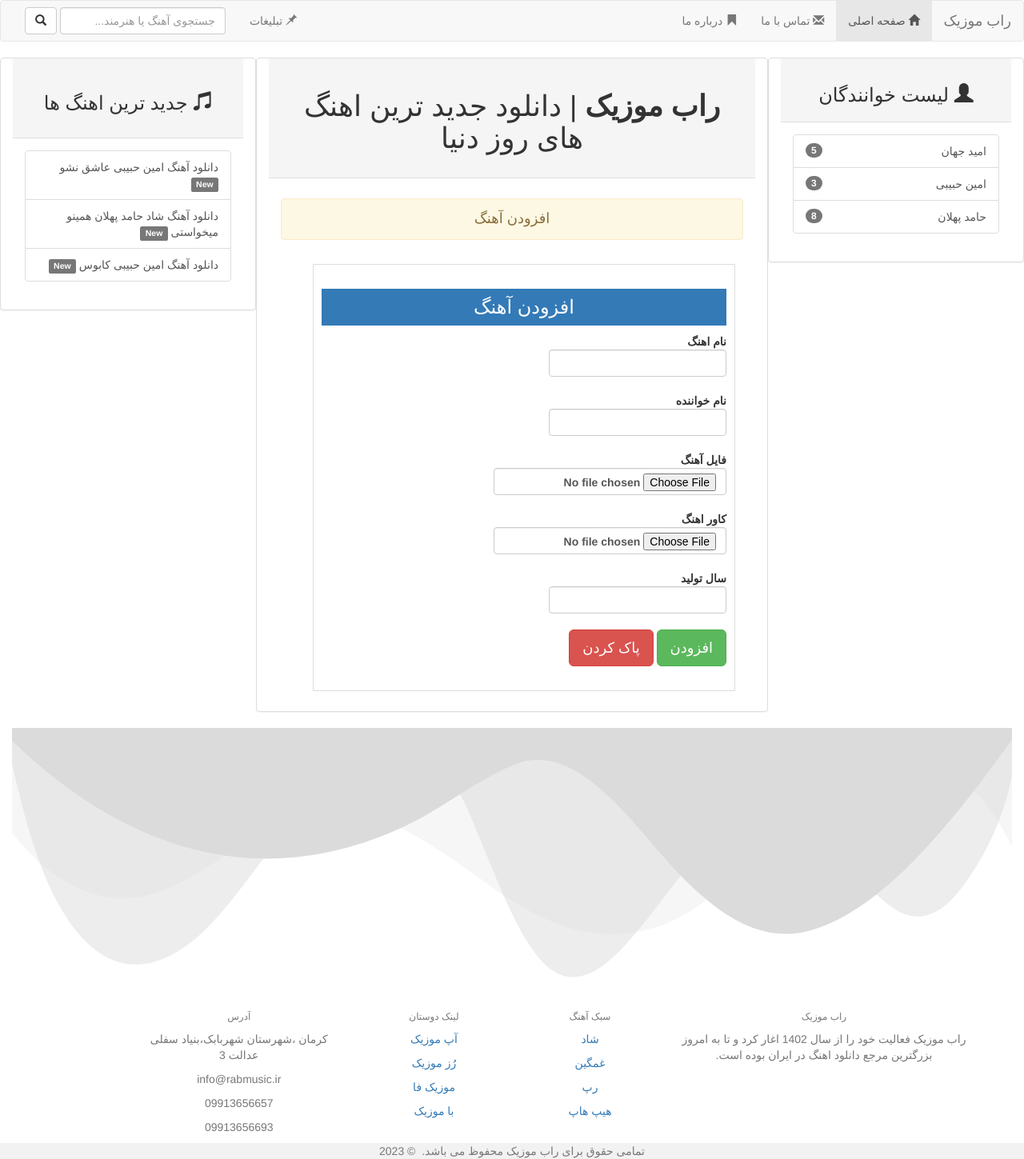
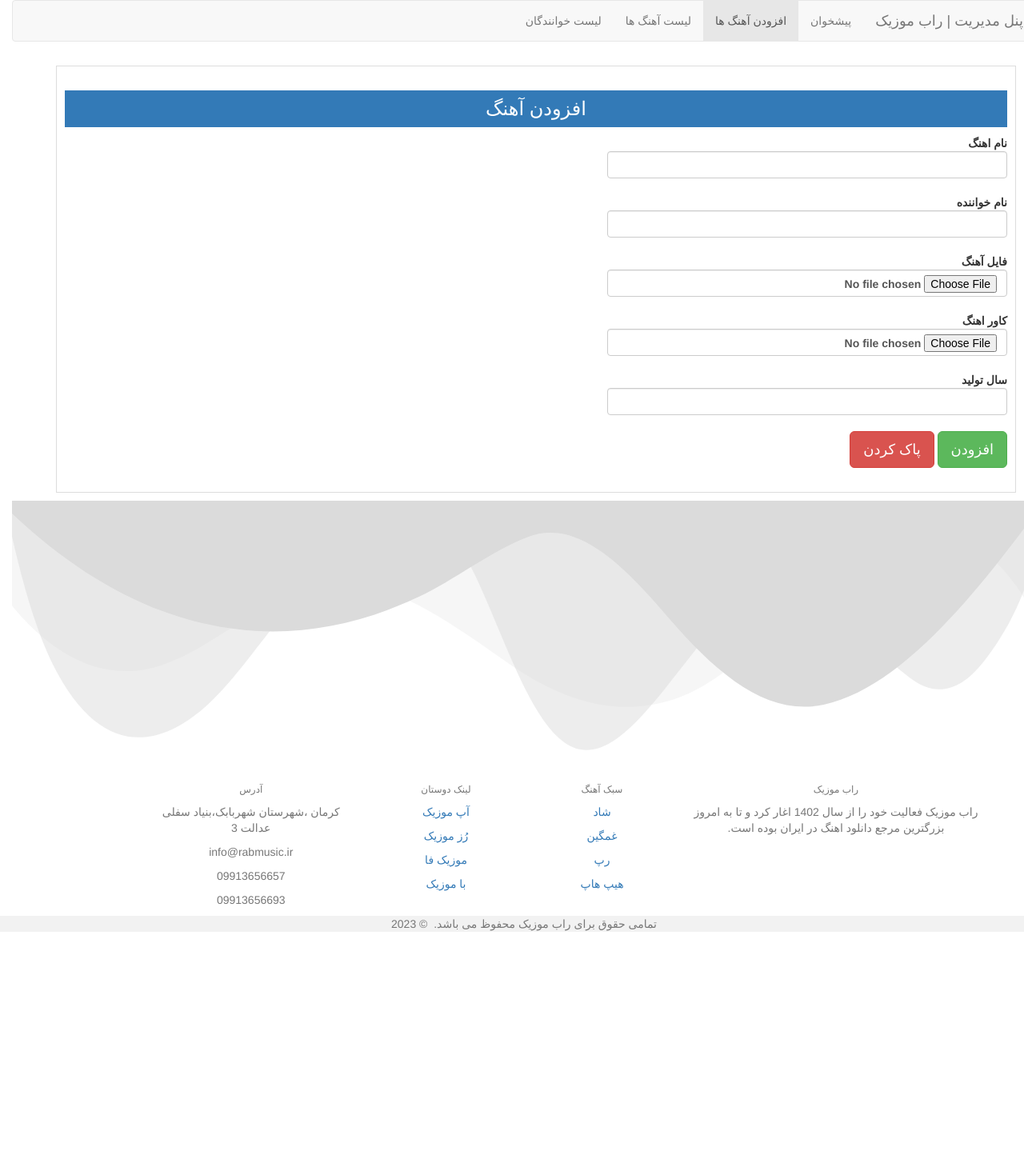
Before and after one commit to he3amkamyar/rabmusic, a PHP site: page /admin/add-music.php in a window 1280 px wide. Shown: the whole page at 80% size. After the commit the page ends 1165 px from the top, so only its background shows below. Run offline with PHP 8.4, Linux system fonts and the light colour scheme.

Commit message:
upgrade admin panel

```diff
--- a/admin/add-music.php
+++ b/admin/add-music.php
@@ -1,4 +1,5 @@
 <?php
+session_start();
 include ('../config/config.php');
 $url = $_SERVER['HTTP_HOST'].$_SERVER['REQUEST_URI'];
 ?>
@@ -6,10 +7,11 @@ $url = $_SERVER['HTTP_HOST'].$_SERVER['REQUEST_URI'];
 <html dir="rtl" lang="fa">
 <head>
     <meta charset="UTF-8">
-    <meta name="viewport" content="width=device-width, user-scalable=no, initial-scale=1.0, maximum-scale=1.0, minimum-scale=1.0">
+    <meta name="viewport" content="width=device-width, initial-scale=1.0">
     <meta http-equiv="X-UA-Compatible" content="ie=edge">
     <title>راب موزیک | دانلود اهنگ ،اهنگ شاد،اهنگ خارجی،اهنگ عروسی،اهنگ ایرانی،دانلود اهنگ شاد</title>
     <meta property="og:title" content=" موزیک جدید، دانلود موزیک ،اهنگ شاد،موزیک خارجی،آهنگ عروسی،اهنگ ایرانی،دانلود آهنگ شاد عروسی" />
+    <meta property="og:keywords" content=" موزیک جدید، دانلود موزیک ،اهنگ شاد،موزیک خارجی،آهنگ عروسی،اهنگ ایرانی،دانلود آهنگ شاد عروسی" />
     <meta property="og:description" content="دانلود جدید ترین اهنگ های روز دنیا" />
     <meta property="og:url" content="<?php echo $url; ?>" />
     <meta property="og:locale" content="fa" />
@@ -18,6 +20,28 @@ $url = $_SERVER['HTTP_HOST'].$_SERVER['REQUEST_URI'];
     <link rel="stylesheet" href="../css/index-style.css"/>
     <script src="../js/jquery.js"></script>
     <script src="../js/bootstrap.js"></script>
+    <style>
+        body
+        {
+            overflow: paged-y;
+        }
+        #sing
+        {
+            display: none;
+        }
+        @media only screen and (max-width : 769px)
+        {
+            #singer {
+                display: none;
+            }
+        }
+        @media only screen and (max-width: 768px){
+            #sing
+            {
+                display: block;
+            }
+        }
+    </style>
 </head>
 <body>
 <div class="container-fluid">
@@ -30,51 +54,19 @@ $url = $_SERVER['HTTP_HOST'].$_SERVER['REQUEST_URI'];
                         <span class="icon-bar"></span>
                         <span class="icon-bar"></span>
                     </button>
-                    <a class="navbar-brand" href="#">راب موزیک</a>
+                    <a class="navbar-brand" href="#">پنل مدیریت | راب موزیک</a>
                 </div>
                 <div class="collapse navbar-collapse" id="myNavbar">
                     <ul class="nav navbar-nav">
-                        <li class="active"><a href="#"><span class="glyphicon glyphicon-home"></span> صفحه اصلی </a></li>
-                        <li><a href="#"><span class="glyphicon glyphicon-envelope"></span> تماس با ما </a></li>
-                        <li><a href="#"><span class="glyphicon glyphicon-bookmark"></span>  درباره ما</a></li>
-                    </ul>
-                    <ul class="nav navbar-nav navbar-right">
-                        <li><a href="#"><span class="glyphicon glyphicon-pushpin"></span> تبلیغات </a></li>
-                        <li>
-                            <form class="navbar-form navbar-left" action="/action_page.php">
-                                <div class="form-group">
-                                    <input type="text" class="form-control" placeholder="جستجوی آهنگ یا هنرمند...">
-                                </div>
-                                <button type="submit" class="btn btn-default"><span class=" 	glyphicon glyphicon-search"></span></button>
-                            </form>
-                        </li>
+                        <li><a href="#"> پیشخوان </a></li>
+                        <li class="active"><a href="add-music.php"> افزودن آهنگ ها </a></li>
+                        <li><a href="list-music.php"> لیست آهنگ ها </a></li>
+                        <li><a href="#">  لیست خوانندگان </a></li>
                     </ul>
                 </div>
             </div>
         </nav>
     </div>
-    <div class="row">
-        <div class="panel panel-default col-sm-3">
-            <div class="panel-heading">
-                <h3 id="new-musics" class="text-center">
-                    <span class="glyphicon glyphicon-user"></span>
-                    لیست خوانندگان
-                </h3>
-            </div>
-            <div class="panel-body">
-                <div class="list-group">
-                    <a href="index.php?singer=omidjahan" class="list-group-item"><span class="badge">5</span>امید جهان</a>
-                    <a href="index.php?singer=aminhabibi" class="list-group-item"><span class="badge">3</span>امین حبیبی</a>
-                    <a href="index.php?singer=hamedpahlan" class="list-group-item"><span class="badge">8</span>حامد پهلان</a>
-                </div>
-            </div>
-        </div>
-        <div class="panel panel-default col-sm-6">
-            <div class="panel-heading">
-                <h1 id="list-singers" class="text-center"><b>راب موزیک</b> | دانلود جدید ترین اهنگ های روز دنیا</h1>
-            </div>
-            <div class="panel-body">
-                <h4 class="alert alert-warning text-center">افزودن آهنگ</h4>
     <div class="row col-sm-12">
         <form style="margin: 10px;padding: 10px;" class="table-bordered" action="add-music.php" method="post" enctype="multipart/form-data">
             <h3 style="padding: 10px;" class="bg-primary text-primary text-center">افزودن آهنگ</h3>
@@ -98,6 +90,12 @@ $url = $_SERVER['HTTP_HOST'].$_SERVER['REQUEST_URI'];
                 <label for="mname"> <input class="btn btn-lg btn-danger"  type="submit" value=" پاک کردن " name="res1"></label>
             </div>
         </form>
+        <style>
+            input[type=file],input[type=text]
+            {
+                width: 500px;
+            }
+        </style>
         <?php
         error_reporting(    E_ALL);
         if(isset($_POST['sub1']))
@@ -116,26 +114,9 @@ $url = $_SERVER['HTTP_HOST'].$_SERVER['REQUEST_URI'];
             $conn = mysqli_connect("$host","$user","$pass","$db");
             $sql = "INSERT INTO music(mid,mname,msinger,mmusic,mcover,mdate,mstatus,myear) VALUES(null,'$mname','$msinger','$mmusic','$mcover',current_timestamp,'1','$myear')";
             $query = mysqli_query($conn,$sql);
-                        if($query){die("Connect to '$host' Success");}
+            if($query){die("آهنگ مورد نظر افزوده شد");}
         }
         ?>
-                </div>
-            </div>
-        </div>
-        <div class="panel panel-default col-sm-3">
-            <div class="panel-heading">
-                <h3 id="list-singers" class="text-center">
-                    <span class="glyphicon glyphicon-music"></span>
-                    جدید ترین اهنگ ها
-                </h3>
-            </div>
-            <div class="panel-body">
-                <div class="list-group">
-                    <a href="#" class="list-group-item"> دانلود آهنگ امین حبیبی عاشق نشو <span class="label label-default"> New </span></a>
-                    <a href="#" class="list-group-item"> دانلود آهنگ شاد حامد پهلان همینو میخواستی <span class="label label-default"> New </span></a>
-                    <a href="#" class="list-group-item"> دانلود آهنگ امین حبیبی کابوس <span class="label label-default"> New </span> </a>
-                </div>
-            </div>
     </div>
 </div>
     <div style="overflow: hidden;">
@@ -279,5 +260,6 @@ $url = $_SERVER['HTTP_HOST'].$_SERVER['REQUEST_URI'];
         <!-- Footer -->
     </div>
 </div>
+</div>
 </body>
 </html>
```
Also changed, not shown: admin/Login.php (added, +209 -0 lines), musics.php (+12 -1 lines), admin/list-music.php (added), admin/list-singer.php (added), cover/moh.jpg (added), 1 other file. Lines whose indentation alone changed are shown as unchanged.
